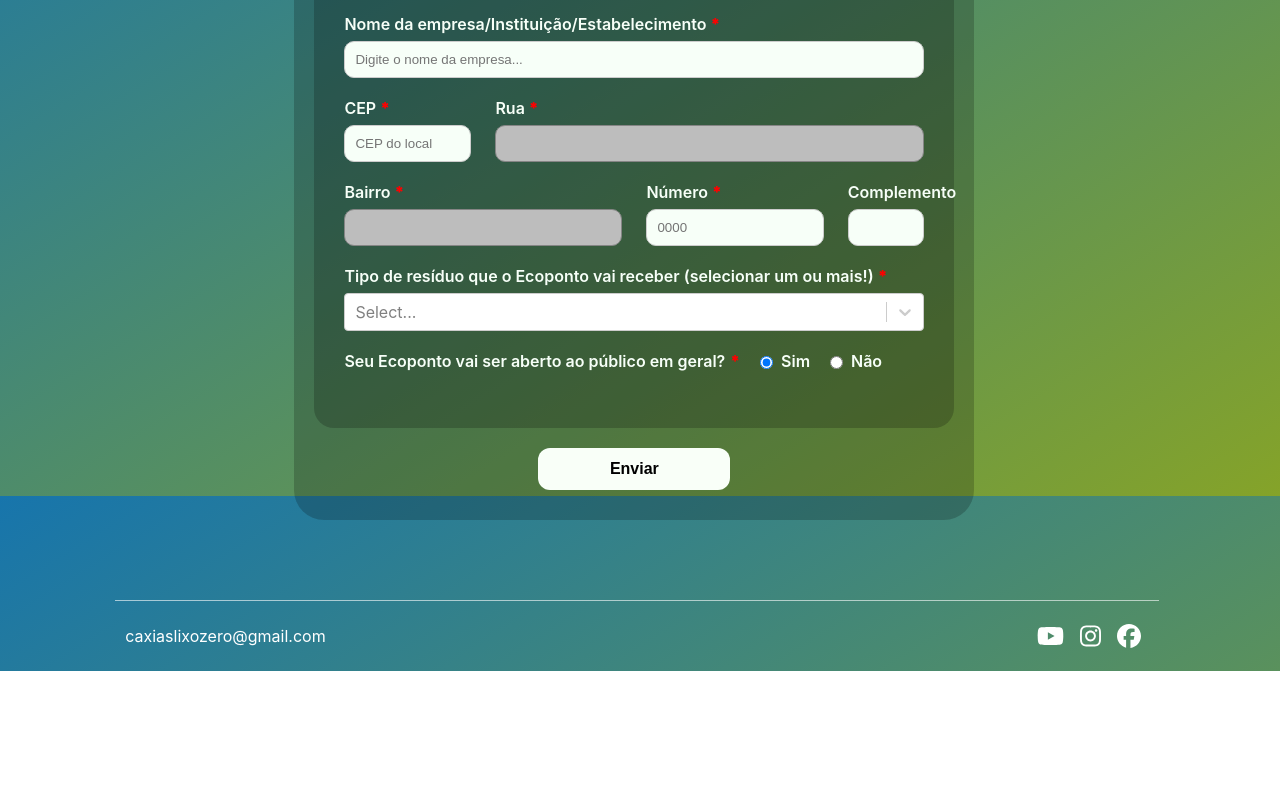
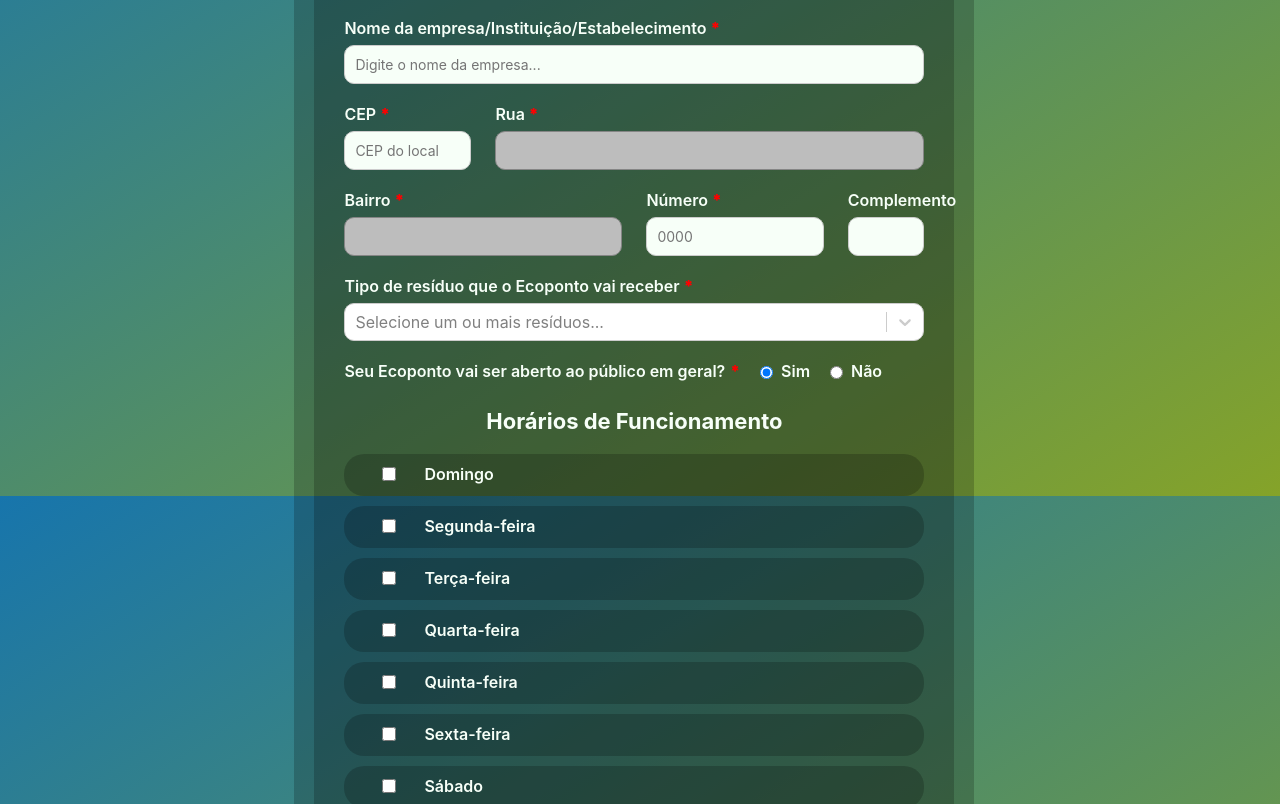
Before and after one commit to giobroliatto/projeto-tematico-iii-ucs, a React (Create React App) app in the folder frontend/: page / in a window 1280 px wide. Shown: the part 1104-1908 px from the top of the page. Before the commit the page ends 1775 px from the top, so only its background shows below. Built offline with nearby package versions, Linux system fonts and the light colour scheme; no server answers.

Commit message:
feat: schedules added

```diff
--- a/frontend/src/EcopointRegistrationForm.css
+++ b/frontend/src/EcopointRegistrationForm.css
@@ -1,3 +1,12 @@
+input {
+    font-family: -apple-system, BlinkMacSystemFont, 'Segoe UI', 'Roboto', 'Oxygen',
+      'Ubuntu', 'Cantarell', 'Fira Sans', 'Droid Sans', 'Helvetica Neue',
+      sans-serif;
+    -webkit-font-smoothing: antialiased;
+    -moz-osx-font-smoothing: grayscale;
+    font-size: 14px
+  }
+
 h1, h2, h3 {
     color: #f7fff8;
     text-align: center;
@@ -116,29 +125,23 @@ input:focus, select:focus {
     border-color: #858585;
 }
 
-/* customSelectStyles.css */
-
-/* Cor da letra das opções ao abrir o select */
+/* customSelectStyles */
 .Select-option {
     color: black;
 }
 
-/* Cor do "X" de excluir a tag */
 .Select-multi-value__remove {
     color: red;
 }
 
-/* Cor de fundo das tags */
 .Select-multi-value {
     background-color: lightgrey;
 }
 
-/* Cor de fundo do "X" ao passar o mouse */
 .Select-multi-value__remove:hover {
     background-color: transparent;
 }
 
-/* Cor do "X" ao passar o mouse */
 .Select-multi-value__remove:hover svg {
     color: darkred;
 }
--- a/frontend/src/EcopointRegistrationForm.js
+++ b/frontend/src/EcopointRegistrationForm.js
@@ -5,6 +5,7 @@ import InputMask from 'react-input-mask';
 import Select from 'react-select';
 import './EcopointRegistrationForm.css';
 import 'bootstrap/dist/css/bootstrap-grid.min.css';
+import SchedulePicker from './components/SchedulePicker';
 
 const EcopointRegistrationForm = () => {
     const [formData, setFormData] = useState({
@@ -35,6 +36,10 @@ const EcopointRegistrationForm = () => {
         multiValue: (provided, state) => ({
             ...provided,
             backgroundColor: '#bcdbb1',
+        }),
+        control: (provided, state) => ({
+            ...provided,
+            borderRadius: '10px',
         }),
     };
 
@@ -70,7 +75,6 @@ const EcopointRegistrationForm = () => {
                 const addressData = await response.json();
 
                 if (!addressData.erro) {
-                    console.log(formData)
                     setFormData({
                         ...formData,
                         companyCep: addressData.cep || '',
@@ -107,8 +111,8 @@ const EcopointRegistrationForm = () => {
             [name]: value,
         });
 
-        if (name === 'companyCep' && value.replace(/[_-]/g, '').length === 8) {
-            fetchAddressByCep(value.replace(/[_-]/g, ''));
+        if (name === 'companyCep' && value.replace(/\D/g, '').length === 8) {
+            fetchAddressByCep(value.replace(/\D/g, ''));
         }
     };
 
@@ -130,16 +134,29 @@ const EcopointRegistrationForm = () => {
     const handleSubmit = async (e) => {
         e.preventDefault();
 
+        const formattedData = {
+            ...formData,
+            companyCep: formData.companyCep.replace(/\D/g, ''),
+            responsibleNumber: formData.responsibleNumber.replace(/\D/g, ''),
+        };
+
         const response = await fetch('http://localhost:3001/ecopoints/', {
             method: 'POST',
             headers: {
                 'Content-Type': 'application/json',
             },
-            body: JSON.stringify(formData),
+            body: JSON.stringify(formattedData),
         });
 
         if (response.ok) {
-            console.log("Ecopoint cadastrado com sucesso!");
+            toast.success('Informações enviadas para análise', {
+                position: "bottom-center",
+                autoClose: 5000,
+                hideProgressBar: false,
+                closeOnClick: true,
+                pauseOnHover: true,
+                theme: "colored",
+            });
         } else {
             console.error("Erro ao cadastrar o Ecopoint.");
         }
@@ -297,12 +314,13 @@ const EcopointRegistrationForm = () => {
                         </div>
 
                         <div className="form-group">
-                            <label>Tipo de resíduo que o Ecoponto vai receber (selecionar um ou mais!) <span className="required">*</span></label>
+                            <label>Tipo de resíduo que o Ecoponto vai receber <span className="required">*</span></label>
                             <Select
                                 options={residuesOptions}
                                 isMulti
                                 onChange={handleResiduesChange}
                                 styles={customStyles}
+                                placeholder='Selecione um ou mais resíduos...'
                             />
                         </div>
 
@@ -326,6 +344,11 @@ const EcopointRegistrationForm = () => {
                                 /> Não
                             </label>
                         </div>
+
+                        <SchedulePicker
+                            schedules={formData.schedules}
+                            setSchedules={newSchedules => setFormData({ ...formData, schedules: newSchedules })}
+                        />
                     </div>
                     <div className="button-wrapper">
                         <button className="button" type="submit">Enviar</button>
--- /dev/null
+++ b/frontend/src/components/SchedulePicker/index.js
@@ -0,0 +1,114 @@
+import './style.css';
+import { useState, useEffect } from 'react';
+import { FontAwesomeIcon } from '@fortawesome/react-fontawesome';
+import { faPlus, faX } from '@fortawesome/free-solid-svg-icons';
+
+const SchedulePicker = ({ schedules, setSchedules }) => {
+    const [days, setDays] = useState([
+        { name: 'Domingo', checked: false, showSecondTime: false },
+        { name: 'Segunda-feira', checked: false, showSecondTime: false },
+        { name: 'Terça-feira', checked: false, showSecondTime: false },
+        { name: 'Quarta-feira', checked: false, showSecondTime: false },
+        { name: 'Quinta-feira', checked: false, showSecondTime: false },
+        { name: 'Sexta-feira', checked: false, showSecondTime: false },
+        { name: 'Sábado', checked: false, showSecondTime: false }
+    ]);
+
+    const [startTimes, setStartTimes] = useState(Array(7).fill(''));
+    const [endTimes, setEndTimes] = useState(Array(7).fill(''));
+    const [startTimes2, setStartTimes2] = useState(Array(7).fill(''));
+    const [endTimes2, setEndTimes2] = useState(Array(7).fill(''));
+
+    useEffect(() => {
+        const updatedSchedules = days
+            .filter(day => day.checked)
+            .map(day => ({
+                weekDay: days.indexOf(day),
+                startTime1: startTimes[days.indexOf(day)],
+                endTime1: endTimes[days.indexOf(day)],
+                startTime2: day.showSecondTime ? startTimes2[days.indexOf(day)] : '',
+                endTime2: day.showSecondTime ? endTimes2[days.indexOf(day)] : '',
+            }));
+        setSchedules(updatedSchedules);
+
+    }, [days, startTimes, endTimes, startTimes2, endTimes2]);
+
+
+    const handleDayChange = (index) => {
+        const updatedDays = [...days];
+        updatedDays[index].checked = !updatedDays[index].checked;
+        setDays(updatedDays);
+    };
+
+    const handleRemoveTime = (index) => {
+        const updatedDays = [...days];
+        updatedDays[index].showSecondTime = false;
+        setDays(updatedDays);
+    };
+
+    return (
+        <div>
+            <h3 className='title'>Horários de Funcionamento</h3>
+            {days.map((day, index) => (
+                <div key={index} className='schedule-section'>
+                    <label className='weekday'>
+                        <input
+                            className='weekday-checkbox'
+                            type="checkbox"
+                            checked={day.checked}
+                            onChange={() => handleDayChange(index)}
+                        />
+                        {day.name}
+                    </label>
+                    {day.checked && (
+                        <>
+                        <div className='times'>
+                            <div className='times-group'>
+                                <label>Abre à(s):</label>
+                                <input type="time" value={startTimes[index]} onChange={(e) => setStartTimes(prev => [...prev.slice(0, index), e.target.value, ...prev.slice(index + 1)])} />
+                            </div>
+
+                            <div className='times-group'>
+                                <label>Fecha à(s):</label>
+                                <input type="time" value={endTimes[index]} onChange={(e) => setEndTimes(prev => [...prev.slice(0, index), e.target.value, ...prev.slice(index + 1)])} />
+                            </div>
+
+                            {!day.showSecondTime && (
+                                <div className='button-wrapper'>
+                                    <button className='add-button' onClick={() => setDays(prevDays => {
+                                        const updatedDays = [...prevDays];
+                                        updatedDays[index].showSecondTime = true;
+                                        return updatedDays;
+                                    })}><FontAwesomeIcon icon={faPlus} /></button>
+                                </div>
+                            )}
+                        </div>
+                            {day.showSecondTime && (
+                                <>
+                                <div className='times'>
+                                    <div className='times-group'>
+                                        <label>Abre à(s):</label>
+                                        <input type="time" value={startTimes2[index]} onChange={(e) => setStartTimes2(prev => [...prev.slice(0, index), e.target.value, ...prev.slice(index + 1)])} />
+                                    </div>
+
+                                    <div className='times-group'>
+                                        <label>Fecha à(s):</label>
+                                        <input type="time" value={endTimes2[index]} onChange={(e) => setEndTimes2(prev => [...prev.slice(0, index), e.target.value, ...prev.slice(index + 1)])} />
+                                    </div>
+
+                                    <div className='button-wrapper'>
+                                        <button className='remove-button' onClick={() => handleRemoveTime(index)}><FontAwesomeIcon icon={faX} /></button>
+                                    </div>
+                                </div>
+
+                                </>
+                            )}
+                        </>
+                    )}
+                </div>
+            ))}
+        </div>
+    );
+};
+
+export default SchedulePicker;
--- /dev/null
+++ b/frontend/src/components/SchedulePicker/style.css
@@ -0,0 +1,73 @@
+.title {
+    font-size: 22px;
+    margin-bottom: 20px;
+    margin-top: 20px;
+}
+
+.weekday {
+    display: inline-flex;
+    width: 100%;
+}
+
+.weekday-checkbox {
+    width: 100px;
+    margin-left: -25px;
+    margin-right: -15px;
+}
+
+.schedule-section {
+    background-color: rgba(0, 0, 0, 0.2);
+    border-radius: 20px;
+    padding: 10px;
+    padding-bottom: 5px;
+    padding-left: 20px;
+    margin-bottom: 10px;
+}
+
+.times {
+    display: flex;
+    margin-bottom: 10px;
+    margin-top: 10px;
+}
+
+.times label {
+    font-size: 14px;
+    margin-right: 15px;
+}
+
+.times-group {
+    width: 25%;
+    margin-right: 30px;
+}
+
+.button-wrapper {
+    margin-top: 32px;
+    margin-left: -10px;
+}
+
+.add-button {
+    background-color: transparent;
+    border: none;
+    font-size: 24px;
+    color: rgb(145, 241, 153);
+    cursor: pointer;
+    transition: color 0.3s;
+}
+
+.add-button:hover {
+    color: rgb(44, 190, 56);
+}
+
+.remove-button {
+    background-color: transparent;
+    border: none;
+    font-size: 20px;
+    margin-top: 3px;
+    color: rgb(243, 95, 95);
+    cursor: pointer;
+    transition: color 0.3s;
+}
+
+.remove-button:hover {
+    color: rgb(221, 12, 12);
+}
```
